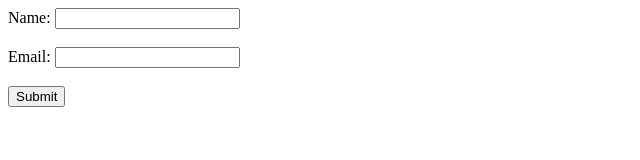
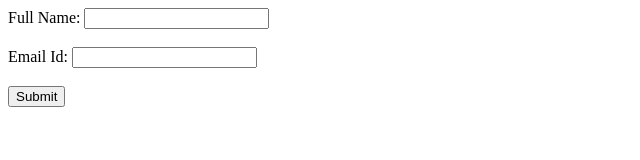
Before and after one commit to SKIrfanJamil/myrepo, a plain HTML site: page contact.html in a window 1280 px wide. Shown: the whole page, without its empty margins (0-640 px from the left). Drawn offline with Linux system fonts and the light colour scheme.

Commit message:
First COmmit

```diff
--- a/contact.html
+++ b/contact.html
@@ -7,9 +7,9 @@
 </head>
 <body>
     <form action="/submit" method="post"></form>
-        <label for="name">Name:</label>
+        <label for="name">Full Name:</label>
         <input type="text" id="name" name="name" required><br><br>
-        <label for="email">Email:</label>
+        <label for="email">Email Id:</label>
         <input type="email" id="email" name="email" required><br><br>
         <input type="submit" value="Submit">
     </form>
```
